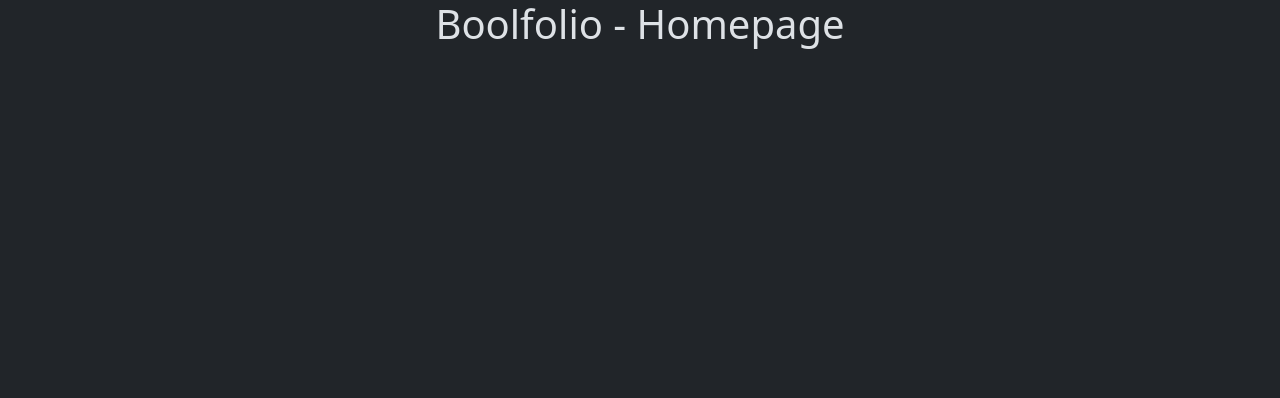
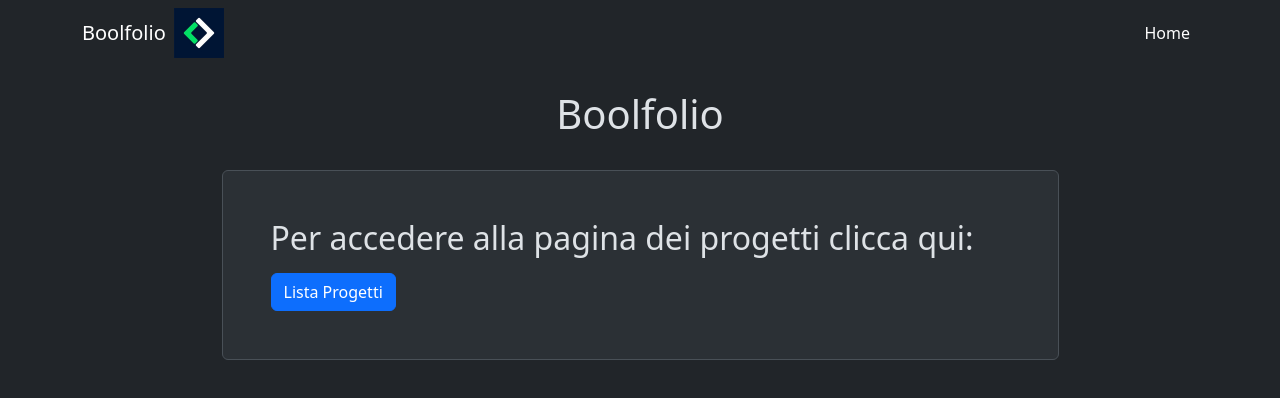
Before and after one commit to marcovittoriozacca/vite-boolfolio, a Vue app: page / in a window 1280 px wide. Shown: the top 398 px of the page. Built offline with nearby package versions, Linux system fonts and the light colour scheme; no server answers.

Commit message:
feat: Header component + changed app main to AppProjects

```diff
--- a/src/App.vue
+++ b/src/App.vue
@@ -2,11 +2,14 @@
 import axios from 'axios';
 import { store } from './store';
 
-import AppMain from './components/main/AppMain.vue';
+import AppHeader from './components/header/AppHeader.vue';
+import AppProjects from './components/pages/AppProjects.vue';
+
 
 export default{
   components:{
-    AppMain,
+    AppHeader,
+    AppProjects,
   },
 
   data() {
@@ -35,9 +38,16 @@
 
 <template>
 
+  <header>
+    <AppHeader/>
+  </header>
+
+
   <main>
     <router-view></router-view>
   </main>
+
+
 <!--
   <AppMain
     @change-page="getProjects"
--- /dev/null
+++ b/src/components/header/AppHeader.vue
@@ -0,0 +1,35 @@
+<script>
+    export default {
+        name: 'AppHeader',
+    }
+</script>
+
+
+<template>
+    <nav class="navbar navbar-expand-sm">
+        <div class="container">
+            <div class="d-flex align-items-center">
+                <a class="navbar-brand me-2" href="#">Boolfolio</a>
+                <img width="50" src="/boolean-logo.jpg" alt="">
+            </div>
+            <button class="navbar-toggler d-lg-none" type="button" data-bs-toggle="collapse"
+                data-bs-target="#collapsibleNavId" aria-controls="collapsibleNavId" aria-expanded="false"
+                aria-label="Toggle navigation">
+                <span class="navbar-toggler-icon"></span>
+            </button>
+            <div class="collapse navbar-collapse" id="collapsibleNavId">
+                <ul class="navbar-nav ms-auto mt-2 mt-lg-0">
+                    <li class="nav-item">
+                        <router-link :to="{name: 'home'}" class="nav-link text-white">Home</router-link>
+                    </li>
+                </ul>
+            </div>
+        </div>
+    </nav>
+
+</template>
+
+
+<style lang="scss" scoped>
+
+</style>
--- a/src/components/pages/AppHome.vue
+++ b/src/components/pages/AppHome.vue
@@ -6,7 +6,14 @@
 
 <template>
         <div class="container">
-            <h1 class="text-center">Boolfolio - Homepage</h1>
+            <h1 class="text-center py-4">Boolfolio</h1>
+
+            <div class="d-flex justify-content-center">
+                <div class="w-75 border p-5 rounded bg-body-tertiary">
+                    <h2 class="mb-3">Per accedere alla pagina dei progetti clicca qui:</h2>
+                    <router-link :to="{name: 'projects'}" class="btn btn-primary ">Lista Progetti</router-link>
+                </div>
+            </div>
 
         </div>
 
--- a/src/components/main/AppMain.vue
+++ b/src/components/pages/AppProjects.vue
@@ -1,10 +1,10 @@
 <script>
 import { store } from '../../store';
 
-import ProjectCard from './ProjectCard.vue';
+import ProjectCard from '../main/ProjectCard.vue';
 
 export default {
-    name: 'AppMain',
+    name: 'AppProjects',
 
     components:{
         ProjectCard,
--- a/src/components/pages/NotFound.vue
+++ b/src/components/pages/NotFound.vue
@@ -5,7 +5,7 @@
 </script>
 
 <template>
-    <div class="vh-100 d-flex align-items-center justify-content-center">
+    <div id="page-not-found" class="d-flex align-items-center justify-content-center">
         <h1 class="text-center">ERROR 404
           <br>  Page not found
         </h1>
@@ -13,4 +13,8 @@
 </template>
 
 <style lang="scss" scoped>
+
+#page-not-found{
+    height: calc(100vh - 66px);
+}
 </style>
--- a/src/router.js
+++ b/src/router.js
@@ -2,6 +2,7 @@
 
 import AppHome from './components/pages/AppHome.vue';
 import NotFound from './components/pages/NotFound.vue';
+import AppProjects from './components/pages/AppProjects.vue';
 
 const router = createRouter({
     history: createWebHistory(),
@@ -11,7 +12,11 @@
             name: 'home',
             component: AppHome,
         },
-
+        {
+            path: '/projects',
+            name: 'projects',
+            component: AppProjects,
+        },
         {
             path: '/:patchMatch(.*)*',
             name: 'not-found',
```
Also changed, not shown: public/boolean-logo.jpg (added).
